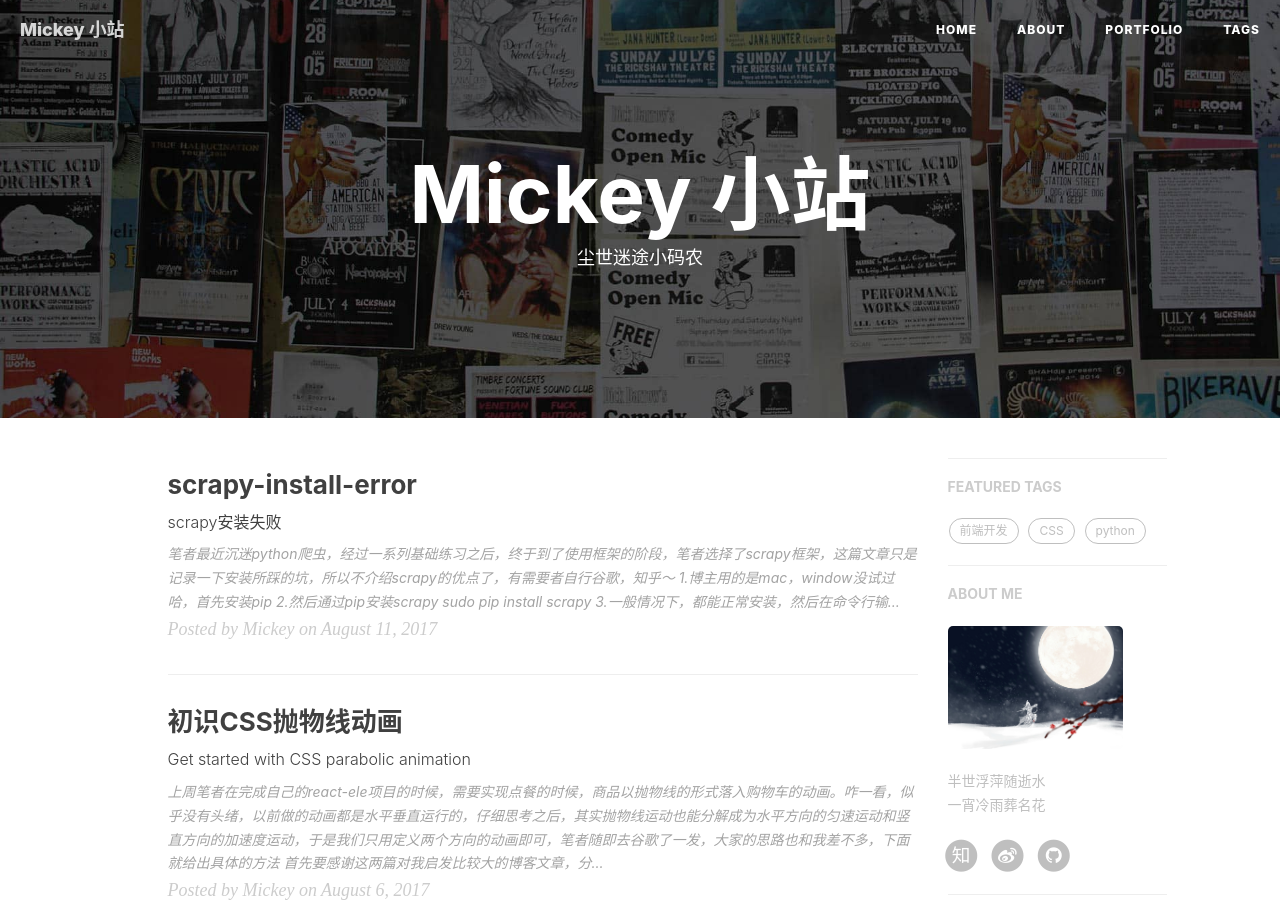
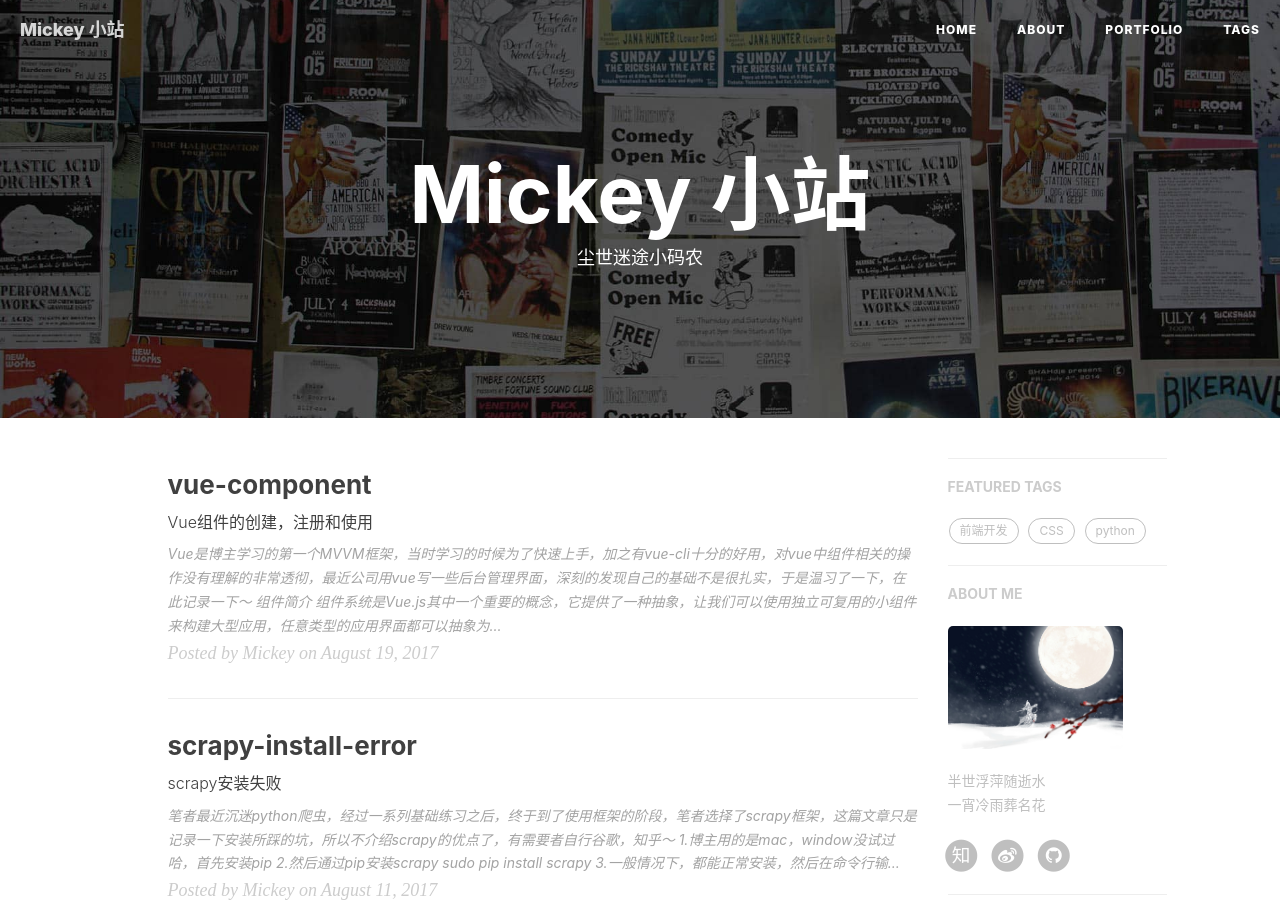
Before and after one commit to mickey0524/mickey0524.github.io, a Jekyll site: the page built from index.html, in a window 1280 px wide and 900 px high. Built offline with Jekyll 4.4.1, drawn with Linux system fonts in a browser that asks for light colours; nearby versions of some CDN libraries; the list of posts is cut into pages by our own code; comment, search, counter and statistics services are not loaded.

Commit message:
docs(vue): 介绍vue组件相应的东西

````diff
--- /dev/null
+++ b/_posts/2017-08-19-vue-component.md
@@ -0,0 +1,102 @@
+---
+layout:     post
+title:      "vue-component"
+subtitle:   "Vue组件的创建，注册和使用"
+date:       2017-08-19 18:30:00
+author:     "Mickey"
+header-img: "img/post-bg-os-metro.jpg"
+tags:
+    - 前端开发
+    - Vue
+---
+
+Vue是博主学习的第一个MVVM框架，当时学习的时候为了快速上手，加之有vue-cli十分的好用，对vue中组件相关的操作没有理解的非常透彻，最近公司用vue写一些后台管理界面，深刻的发现自己的基础不是很扎实，于是温习了一下，在此记录一下～
+
+### 组件简介
+
+组件系统是Vue.js其中一个重要的概念，它提供了一种抽象，让我们可以使用独立可复用的小组件来构建大型应用，任意类型的应用界面都可以抽象为一个组件树
+
+~[component](/img/in-post/post-vue-component/1.png)
+
+### 组件的创建和注册
+
+Vue组件的使用有三个基本的步骤：创建组件构造器，注册组件和使用组件
+
+～[component](/img/in-post/post-vue-component/2.png)
+
+这是一段使用Vue的代码
+
+```js
+<!DOCTYPE html>
+<html>
+    <body>
+        <div id="app">
+            <!-- 3. #app是Vue实例挂载的元素，应该在挂载元素范围内使用组件-->
+            <my-component></my-component>
+        </div>
+    </body>
+    <script src="js/vue.js"></script>
+    <script>
+
+        // 1.创建一个组件构造器
+        var myComponent = Vue.extend({
+            template: '<div>This is my first component!</div>'
+        })
+
+        // 2.注册组件，并指定组件的标签，组件的HTML标签为<my-component>
+        Vue.component('my-component', myComponent)
+
+        new Vue({
+            el: '#app'
+        });
+
+    </script>
+</html>
+```
+
+我们用以下几个步骤来理解组件的创建和注册：
+
+1. Vue.extend()是Vue构造器的扩展，调用Vue.extend()创建的是一个组件构造器。
+
+2. Vue.extend()构造器有一个选项对象，选项对象的template属性用于定义组件要渲染的HTML。
+
+3. 使用Vue.component()注册组件时，需要提供2个参数，第1个参数时组件的标签，第2个参数是组件构造器。
+
+4. 组件应该挂载到某个Vue实例下，否则它不会生效。
+
+### 单页Vue应用和多页Vue应用的区别
+
+单页的话，非常easy，首先，有vue-cli的存在，使用vue-cli初始化的项目，通过App.vue和main.js已经把组件App挂载到了全局的#app元素下，基本上只用去写相应的.vue组件就好，单页的.vue组件由template，script，style三部分组成，直接export default {}就行，十分easy，再次膜拜yyx大大。
+
+```js
+import Vue from 'vue'
+import App from './components/App.vue'
+import router from './router/index'
+import store from './store/index'
+import VueResource from 'vue-resource'
+
+Vue.use(VueResource);
+
+new Vue({
+  router,
+  store,
+  el: '#app',
+  render: h => h(App) // template: <App></App>
+})
+```
+
+多页的话，相对来说较为复杂一点，首先，共用的组件可以放到common目录下，使用Vue.extend()和Vue.component()全局组册好，对应路由的展示页面可以放到pagelet目录下，这里需要注意的是，由于不是单页应用，每个页面都需要使用new Vue()来初始化Vue对象
+
+```js
+import template from './index.html';
+List = Vue.extend({
+	template
+})
+new Vue({
+  el: '#app',
+  components: {
+    List
+  },
+  template: '<list></list>'
+});
+```
````
Also changed, not shown: _posts/2017-08-06-cubic-bezier.md (+1 -1 lines), img/in-post/post-vue-component/1.png (added), img/in-post/post-vue-component/2.png (added).
